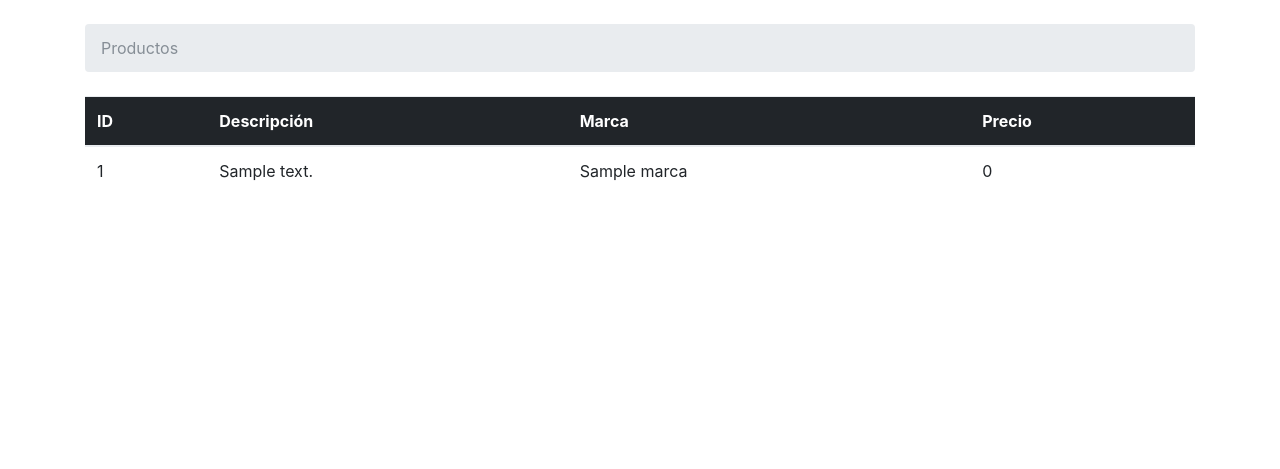
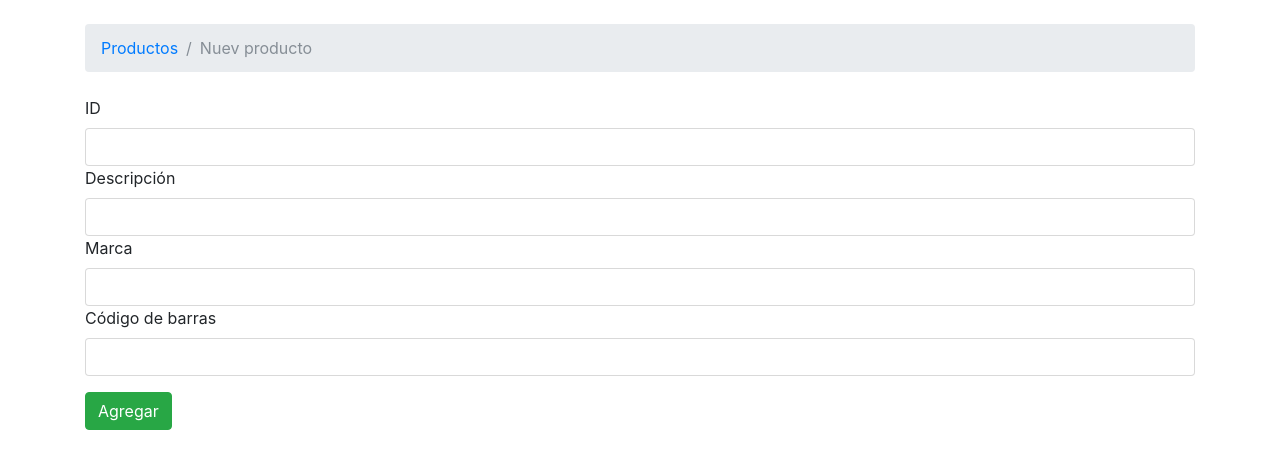
Before and after one commit to sebah12/side_manager, a Django app: page /productos/new/ in a window 1280 px wide. Shown: the part 56-525 px from the top of the page. Run offline with Django 3.2, Linux system fonts and the light colour scheme; tables that the repository leaves empty hold one stand-in row (values such as "Sample post"); some libraries are stand-ins or nearby versions.

Commit message:
Create new_item view and html form

```diff
--- a/manager/views.py
+++ b/manager/views.py
@@ -32,7 +32,7 @@ def new_marca(request):
             nombre=nombre,
         )
 
-        return redirect('marcas')  # TODO: redirect to the created topic page
+        return redirect('marcas')
 
     return render(request, 'new_marca.html', {'new_marca': new_marca})
 
@@ -40,3 +40,24 @@ def new_marca(request):
 def productos(request):
     items = Item.objects.all()
     return render(request, 'items.html', {'productos': items})
+
+
+def new_item(request):
+    if request.method == 'POST':
+        item_id = request.POST['item_id']
+        descripcion = request.POST['descripcion']
+        marca = request.POST['marca']
+        barcode = request.POST['barcode']
+        user = User.objects.first()
+        # TODO: get the currently logged in user
+
+        item = Item.objects.create(
+            item_id=item_id,
+            descripcion=descripcion,
+            marca=marca,
+            barcode=barcode
+        )
+
+        return redirect('productos')
+
+    return render(request, 'new_item.html', {'new_item': new_item})
--- a/side_project/urls.py
+++ b/side_project/urls.py
@@ -24,6 +24,7 @@ urlpatterns = [
     url(r'^marcas/(?P<pk>\d+)/$', views.marca, name='marca'),
     url(r'^marcas/new/$', views.new_marca, name='new_marca'),
     url(r'^marcas/', views.marcas, name='marcas'),
+    url(r'^productos/new/$', views.new_item, name='new_item'),
     url(r'^productos/', views.productos, name='productos'),
     url(r'^admin/', admin.site.urls),
 ]
--- a/templates/items.html
+++ b/templates/items.html
@@ -5,6 +5,9 @@
 {% endblock %}
 
 {% block content %}
+  <div class="mb-4">
+    <a href="{% url 'new_item' %}" class="btn btn-primary">Agregar Producto</a>
+  </div>
       <table class="table">
         <thead class="thead-inverse">
         <tr>
--- /dev/null
+++ b/templates/new_item.html
@@ -0,0 +1,25 @@
+{% extends 'base.html' %}
+
+{% block title %}Agregar Producto{% endblock %}
+
+{% block breadcrumb %}
+  <li class="breadcrumb-item"><a href="{% url 'productos' %}">Productos</a></li>
+  <li class="breadcrumb-item active">Nuev producto</li>
+{% endblock %}
+
+{% block content %}
+<form method="post">
+    {% csrf_token %}
+    <div class="form-group">
+      <label for="id_item_id">ID</label>
+      <input type="number" class="form-control" id="id_item_id" name="item_id">
+      <label for="id_descripcion">Descripción</label>
+      <input type="text" class="form-control" id="id_descripcion" name="descripcion">
+      <label for="id_marca">Marca</label>
+      <input type="text" class="form-control" id="id_marca" name="marca">
+      <label for="id_barcode">Código de barras</label>
+      <input type="number" class="form-control" id="id_barcode" name="barcode">
+    </div>
+    <button type="submit" class="btn btn-success">Agregar</button>
+  </form>
+{% endblock %}
```
